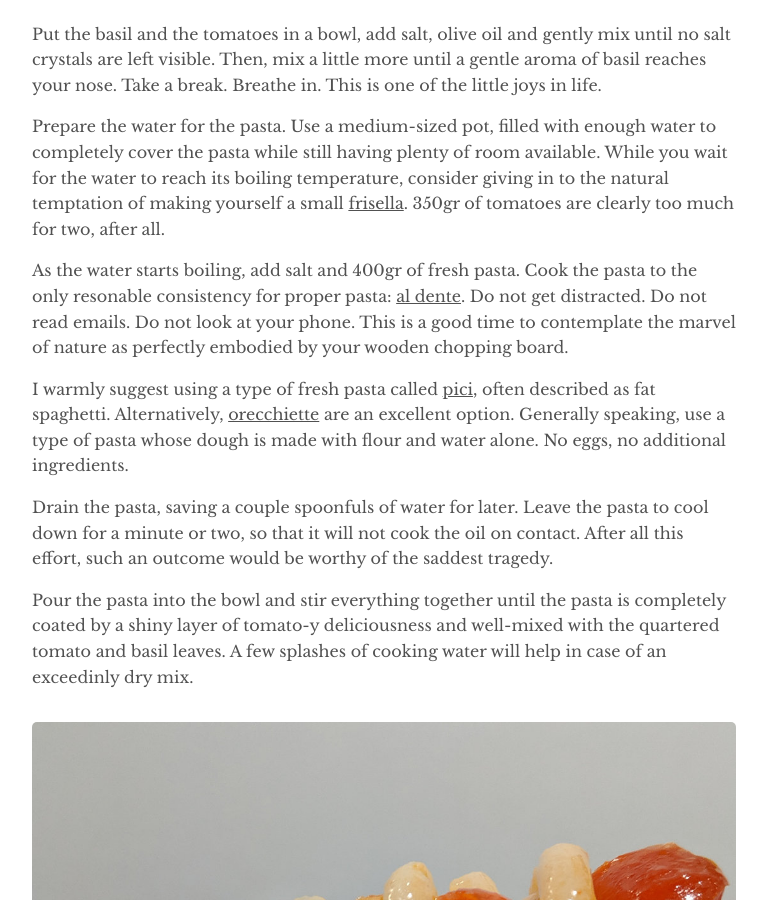
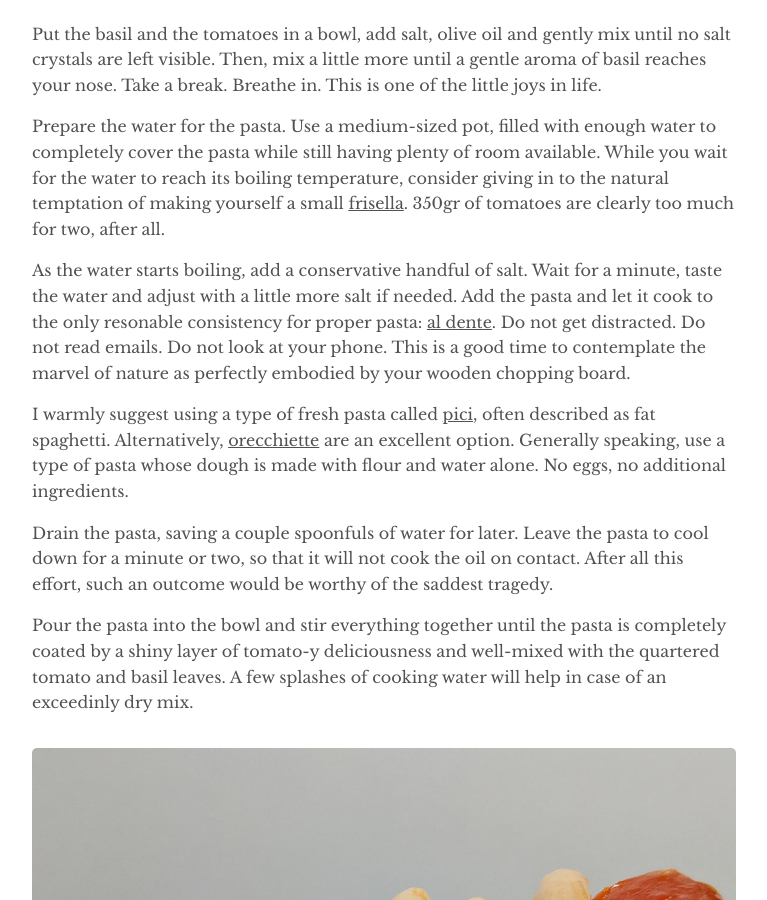
Before and after one commit to jacoscaz/treesandrobots.github.io, a Jekyll site: the page built from _posts/2019-08-10-for-the-love-of-pasta.md, in a window 1280 px wide and 900 px high, scrolled down 898 px. Shown: the whole window, without its empty margins (256-1023 px from the left). Built offline with Jekyll 4.4.1, drawn with Linux system fonts in a browser that asks for light colours.

Commit message:
rephrases the paragraph about adding salt

```diff
--- a/_posts/2019-08-10-for-the-love-of-pasta.md
+++ b/_posts/2019-08-10-for-the-love-of-pasta.md
@@ -45,11 +45,12 @@ consider giving in to the natural temptation of making yourself a small
 [frisella][frisella]. 350gr of tomatoes are clearly too much for two, after
 all.
 
-As the water starts boiling, add salt and 400gr of fresh pasta. Cook the pasta
-to the only resonable consistency for proper pasta: [al dente][al-dente].
-Do not get distracted. Do not read emails. Do not look at your phone.
-This is a good time to contemplate the marvel of nature as perfectly embodied
-by your wooden chopping board.
+As the water starts boiling, add a conservative handful of salt. Wait for a
+minute, taste the water and adjust with a little more salt if needed. Add the
+pasta and let it cook to the only resonable consistency for proper pasta:
+[al dente][al-dente]. Do not get distracted. Do not read emails. Do not look at
+your phone. This is a good time to contemplate the marvel of nature as
+perfectly embodied by your wooden chopping board.
 
 I warmly suggest using a type of fresh pasta called [pici][pici], often
 described as fat spaghetti. Alternatively, [orecchiette][orecchiette] are an
```
